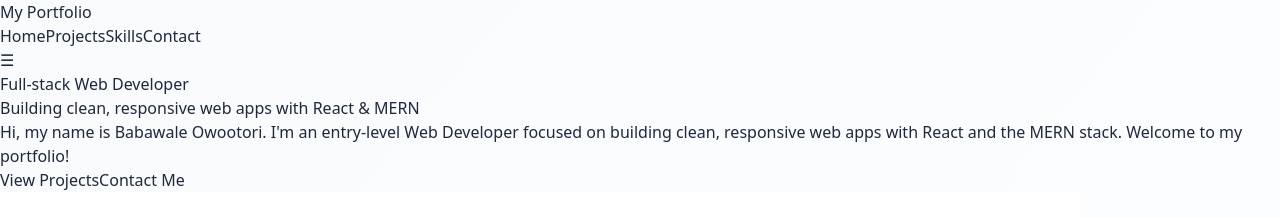
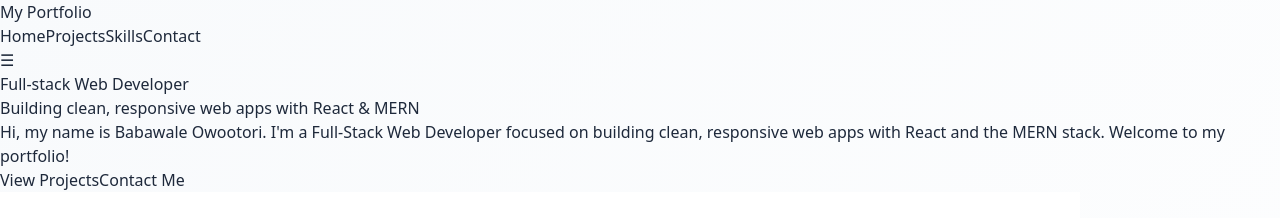
Before and after one commit to waleowootori/portfolio-website, a React (Vite) app in the folder Portfoliosite/: page / in a window 1280 px wide. Shown: the top 218 px of the page. Built offline with nearby package versions, Linux system fonts and the light colour scheme.

Commit message:
Update home page intro

```diff
--- a/Portfoliosite/src/pages/Home.jsx
+++ b/Portfoliosite/src/pages/Home.jsx
@@ -13,7 +13,7 @@
             <span className="text-blue-600">React & MERN</span>
           </h1>
           <p className="mt-4 text-slate-600 text-lg">
-            Hi, my name is Babawale Owootori. I'm an entry-level Web Developer
+            Hi, my name is Babawale Owootori. I'm a Full-Stack Web Developer
             focused on building clean, responsive web apps with React and the
             MERN stack. Welcome to my portfolio!
           </p>
```
